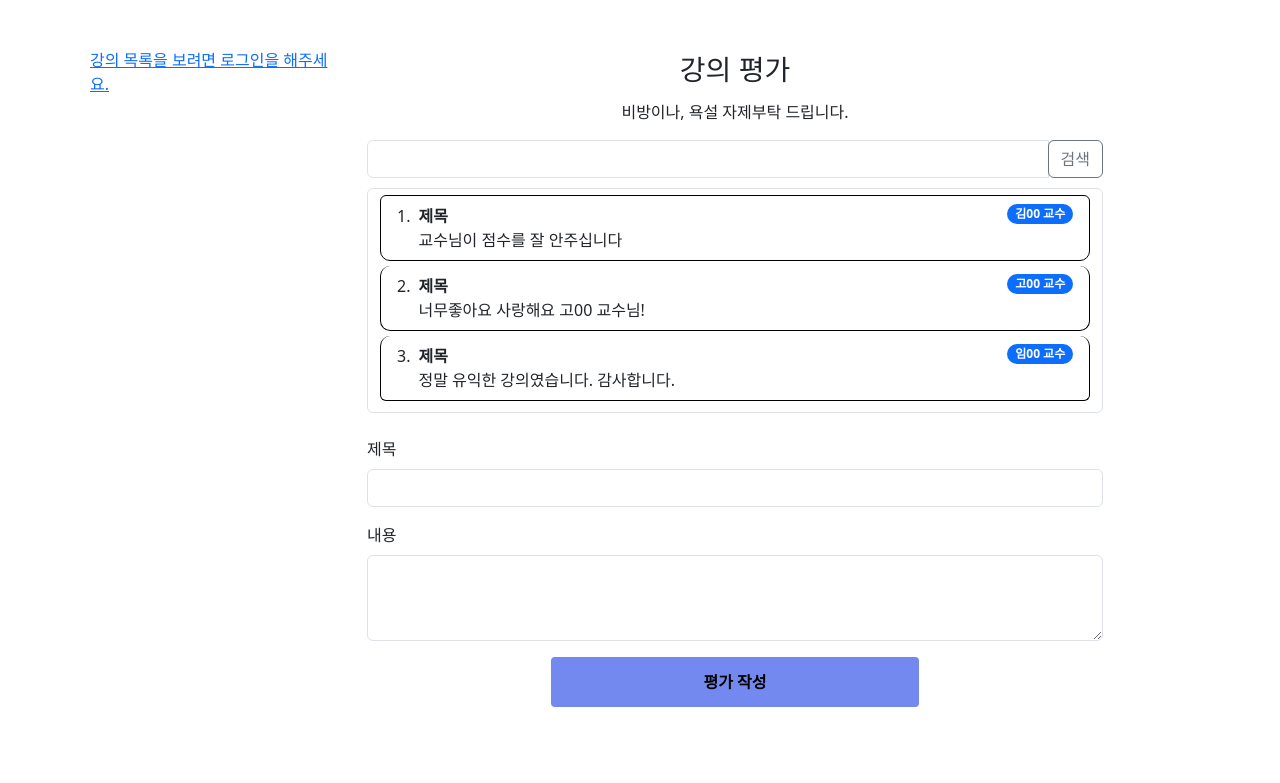
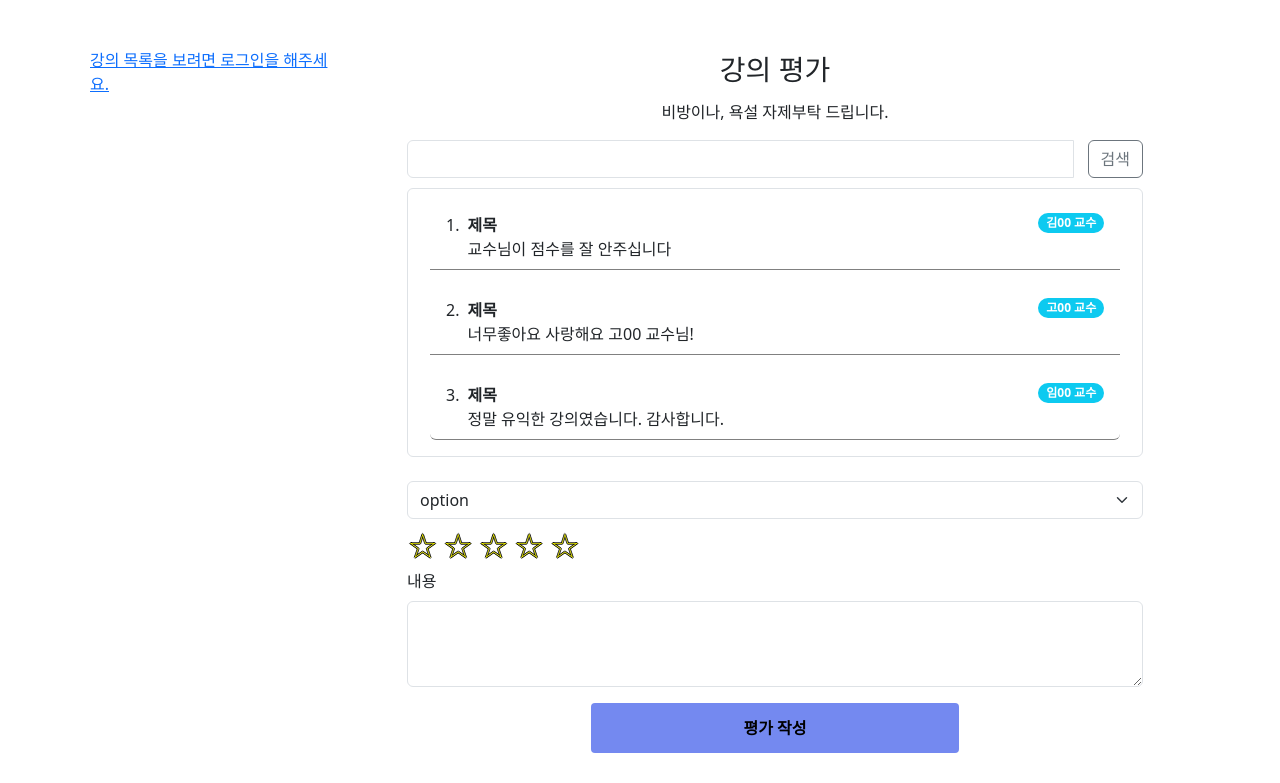
Before and after one commit to king258436/ChungbukStudyCommnity, a Django app: template templates/board/eval.html in a window 1280 px wide. Shown: the part 68-851 px from the top of the page. Before the commit the page ends 775 px from the top, so only its background shows below. Run offline with Django 3.2, Linux system fonts and the light colour scheme; the template is opened without the code that fills it, so the values that code supplies are empty; some web fonts are replaced.

Commit message:
modified:   templates/board/eval.html

```diff
--- a/templates/board/eval.html
+++ b/templates/board/eval.html
@@ -17,22 +17,51 @@
         font-weight: bold;
     }
 
-    .list-group li {
-        margin-bottom: 5px;
-        border-radius: 10px;
-        border-color: black;
+    .list-group .list-group-item {
+        margin: 10px;
+        border: none;
+        border-bottom: 1px solid gray;
+    }
+
+    .list-group .list-group-item {
+        margin: 10px;
+        border: none;
+        border-bottom: 1px solid gray;
+    }
+
+    .list-group .list-group-item1 {
+        margin: 5px;
+    }
+
+    .list-group-item:hover {
+        background-color: lightgray;
+        cursor: pointer;
+    }
+
+    .rating span {
+        font-size: 30px;
+        cursor: pointer;
+        color: yellow;
+        text-shadow: -1px 0 #000, 0 1px #000, 1px 0 #000, 0 -1px #000;
+        font-weight: 100;
+    }
+
+    .rating span:hover,
+    .rating span:hover {
+        color: orange;
     }
 </style>
 <!-- 마이페이지 본문 부분 -->
 <div class=container>
     <div class="row">
         <!-- 좌측 사이드 탭 시작 -->
-        <div class="col-lg-3 pt-5">
+        <div class="col-lg-3 pt-5" style="border-right: 1px solid none; margin-right : 40px">
             <ol class="list-group">
                 {% if login %}
                 {% if lectCount %}
                 {% for lect in myLects %}
-                <li class="list-group-item d-flex justify-content-between align-items-start">
+                <li class="list-group-item1 d-flex justify-content-between align-items-start"
+                    style="border : 1px solid rgb(158, 155, 155); padding: 15px; border-radius : 15px">
                     <div class="ms-2 me-auto">
                         <a href="/board/eval/lect/{{lect.lectName}}">{{lect.lectName}}</a>
                     </div>
@@ -60,11 +89,11 @@
                 {% csrf_token %}
                 <div class="form-floating">
                     <div class="row">
-                        <div class="input-group" style="padding-bottom: 10px;"">
-                        <input type=" text" name="search_subject" id="search_subject" class="form-control" value="">
+                        <div class="input-group" style="padding-bottom: 10px">
+                            <input type=" text" name="search_subject" id="search_subject" class="form-control">
                             <span class="input-group-btn">
                                 <button class="btn btn-outline-secondary" type="submit" id="search_btn" ,
-                                    name="search_btn">검색</button>
+                                    name="search_btn" style="margin-left : 15px">검색</button>
                             </span>
                         </div>
                     </div>
@@ -78,29 +107,52 @@
                                 <div class="fw-bold">제목</div>
                                 교수님이 점수를 잘 안주십니다
                             </div>
-                            <span class="badge bg-primary rounded-pill">김00 교수</span>
+                            <span class="badge bg-info rounded-pill">김00 교수</span>
                         </li>
                         <li class="list-group-item d-flex justify-content-between align-items-start">
                             <div class="ms-2 me-auto">
                                 <div class="fw-bold">제목</div>
                                 너무좋아요 사랑해요 고00 교수님!
                             </div>
-                            <span class="badge bg-primary rounded-pill">고00 교수</span>
+                            <span class="badge bg-info rounded-pill">고00 교수</span>
                         </li>
                         <li class="list-group-item d-flex justify-content-between align-items-start">
                             <div class="ms-2 me-auto">
                                 <div class="fw-bold">제목</div>
                                 정말 유익한 강의였습니다. 감사합니다.
                             </div>
-                            <span class="badge bg-primary rounded-pill">임00 교수</span>
+                            <span class="badge bg-info rounded-pill">임00 교수</span>
                         </li>
                     </ol>
                 </div>
                 <br>
-                <div class="mb-3">
-                    <label for="exampleFormControlInput1" class="form-label">제목</label>
-                    <input type="email" class="form-control" id="exampleFormControlInput1">
+                <select class="form-select" aria-label="Default select example" style="margin-bottom: 5px;">
+                    <option selected>option</option>
+                    <option value="1">One</option>
+                    <option value="2">Two</option>
+                    <option value="3">Three</option>
+                </select>
+                <div class="rating">
+                    <span onclick="setRating(1)">☆</span>
+                    <span onclick="setRating(2)">☆</span>
+                    <span onclick="setRating(3)">☆</span>
+                    <span onclick="setRating(4)">☆</span>
+                    <span onclick="setRating(5)">☆</span>
                 </div>
+
+                <script>
+                    function setRating(rating) {
+                        var stars = document.getElementsByClassName("rating")[0].getElementsByTagName("span");
+
+                        for (var i = 0; i < stars.length; i++) {
+                            if (i < rating) {
+                                stars[i].innerHTML = "★";
+                            } else {
+                                stars[i].innerHTML = "☆";
+                            }
+                        }
+                    }
+                </script>
                 <div class="mb-3">
                     <label for="exampleFormControlTextarea1" class="form-label">내용</label>
                     <textarea class="form-control" id="exampleFormControlTextarea1" rows="3"></textarea>
```
